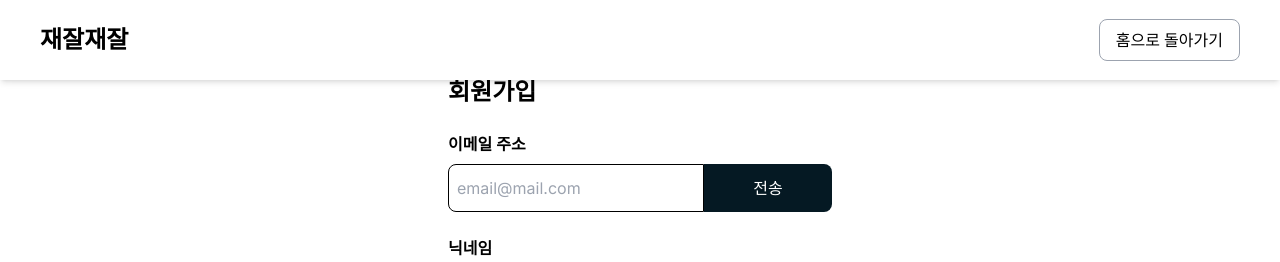
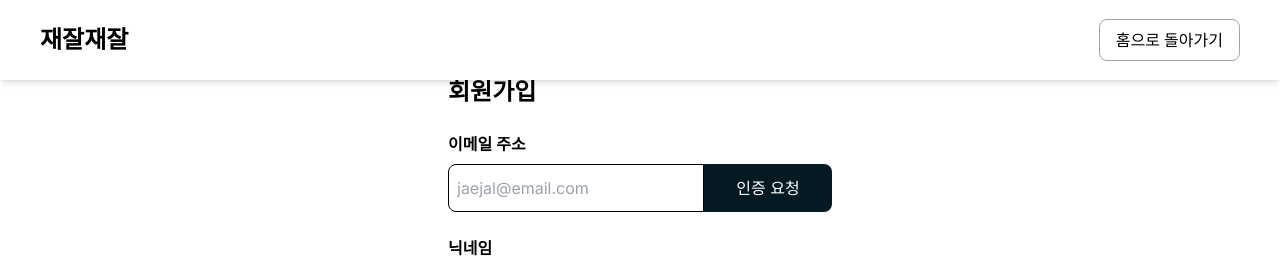
Before and after one commit to jaejaljaejal/jaejaljaejal, a Next.js app in the folder jaejaljaejal-front/: page /signup in a window 1280 px wide. Shown: the top 262 px of the page. Built offline with nearby package versions, Linux system fonts and the light colour scheme.

Commit message:
사용하지 않는 코드 제거

```diff
--- a/jaejaljaejal-front/app/signup/page.tsx
+++ b/jaejaljaejal-front/app/signup/page.tsx
@@ -37,8 +37,6 @@ const SignupPage = () => {
     } else {
       setFormValues({ ...formValues, [name]: value });
     }
-
-    // Validation logic here if needed
   };
 
   const handleBlur = async (e: React.FocusEvent<HTMLInputElement>) => {
@@ -75,7 +73,7 @@ const SignupPage = () => {
             type="email"
             name="email"
             value={formValues.email}
-            placeholder="email@mail.com"
+            placeholder="jaejal@email.com"
             onChange={handleInputChange}
             onBlur={handleBlur}
             required
@@ -87,7 +85,7 @@ const SignupPage = () => {
               onClick={handleSendVerificationCode}
               className="w-1/3 h-12 bg-custom text-white rounded-r-lg hover:bg-custom"
             >
-              전송
+              인증 요청
             </button>
           </InputField>
           <InputField
```
